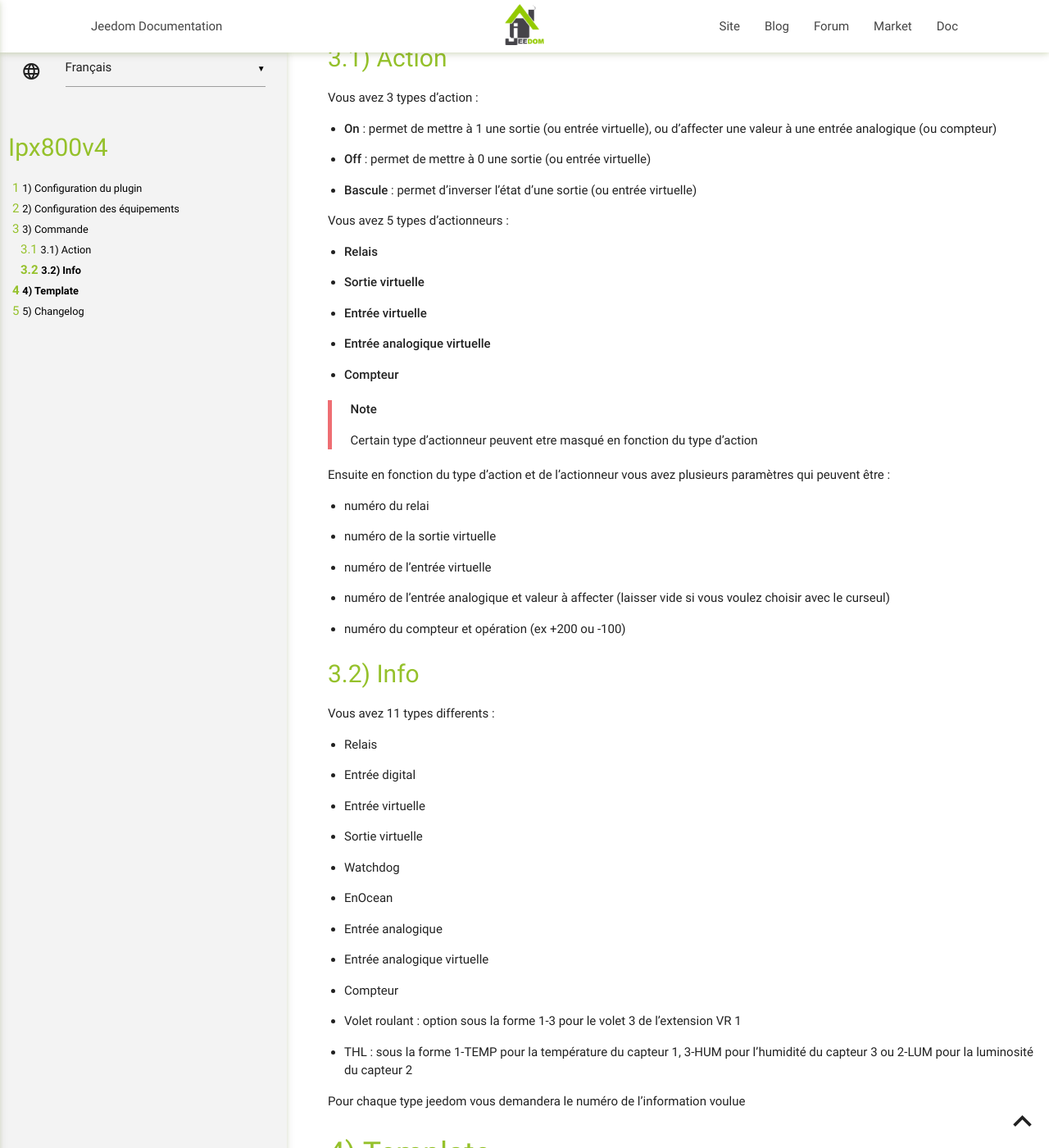
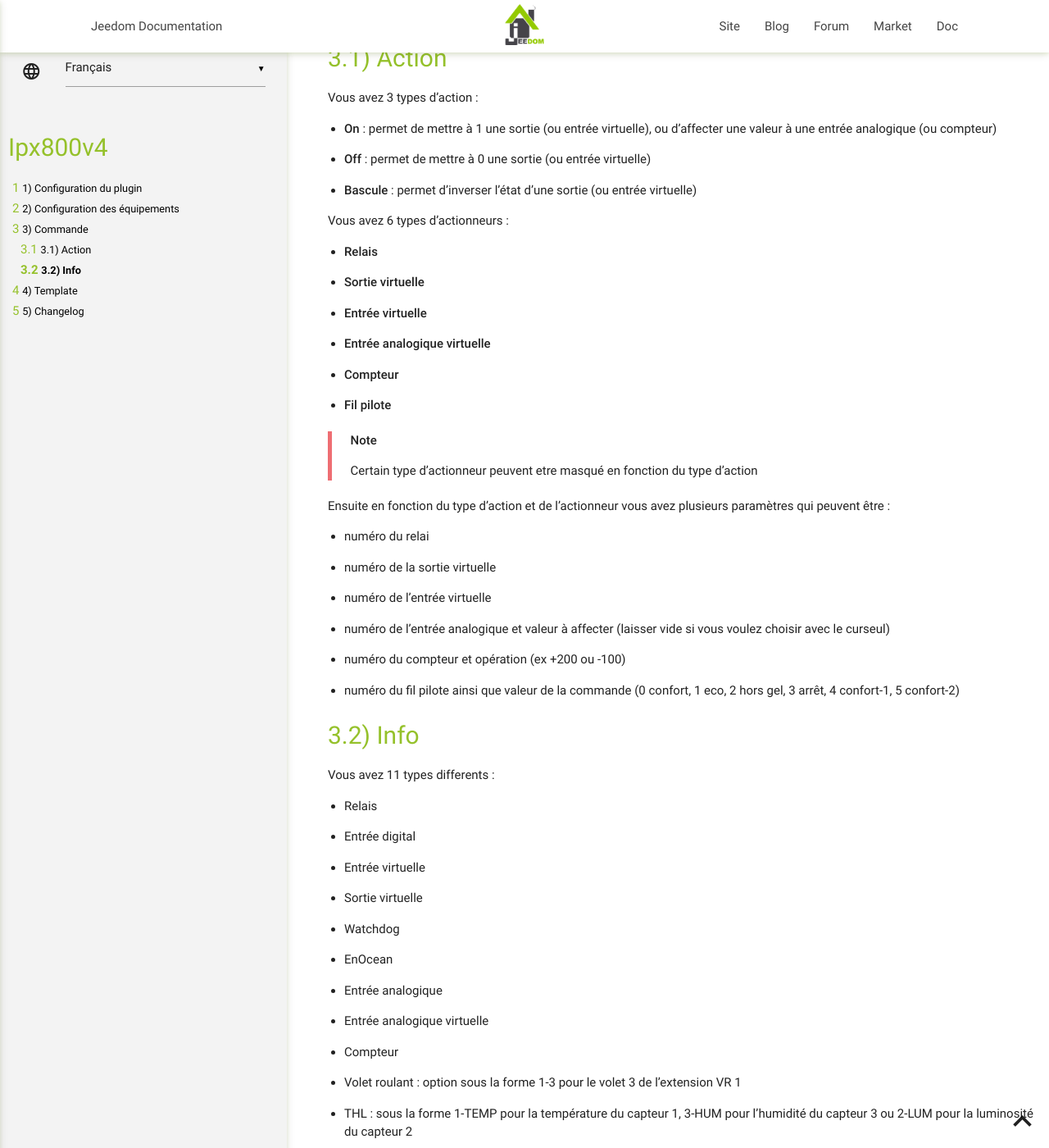
Before and after one commit to jeedom/plugin-ipx800v4, a Jekyll site: the page built from docs/fr_FR/index.md, in a window 1280 px wide and 1400 px high, scrolled down 888 px. Shown: the whole window at 82% size. Built offline with Jekyll 4.4.1, drawn with Linux system fonts in a browser that asks for light colours; our own code applies the rules of GitHub Pages for plain Markdown files.

Commit message:
update doc

```diff
--- a/docs/fr_FR/index.md
+++ b/docs/fr_FR/index.md
@@ -61,7 +61,7 @@ Vous avez 3 types d’action :
 -   **Bascule** : permet d’inverser l’état d’une sortie (ou
     entrée virtuelle)
 
-Vous avez 5 types d’actionneurs :
+Vous avez 6 types d’actionneurs :
 
 -   **Relais**
 
@@ -72,6 +72,8 @@ Vous avez 5 types d’actionneurs :
 -   **Entrée analogique virtuelle**
 
 -   **Compteur**
+
+-   **Fil pilote**
 
 > **Note**
 >
@@ -91,6 +93,8 @@ plusieurs paramètres qui peuvent être :
     vous voulez choisir avec le curseul)
 
 -   numéro du compteur et opération (ex +200 ou -100)
+
+-   numéro du fil pilote ainsi que valeur de la commande (0 confort, 1 eco, 2 hors gel, 3 arrêt, 4 confort-1, 5 confort-2)
 
 Info
 ----
```
